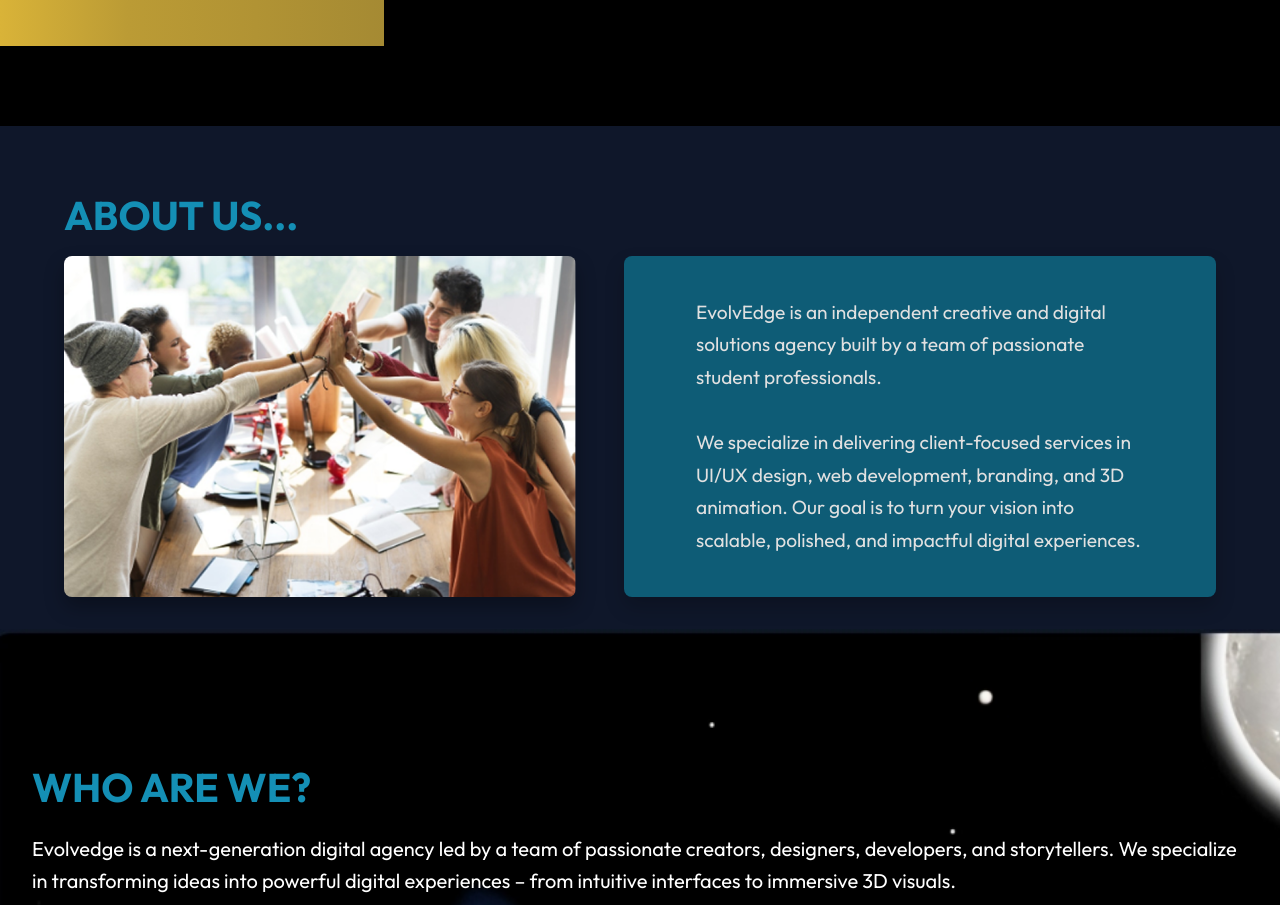
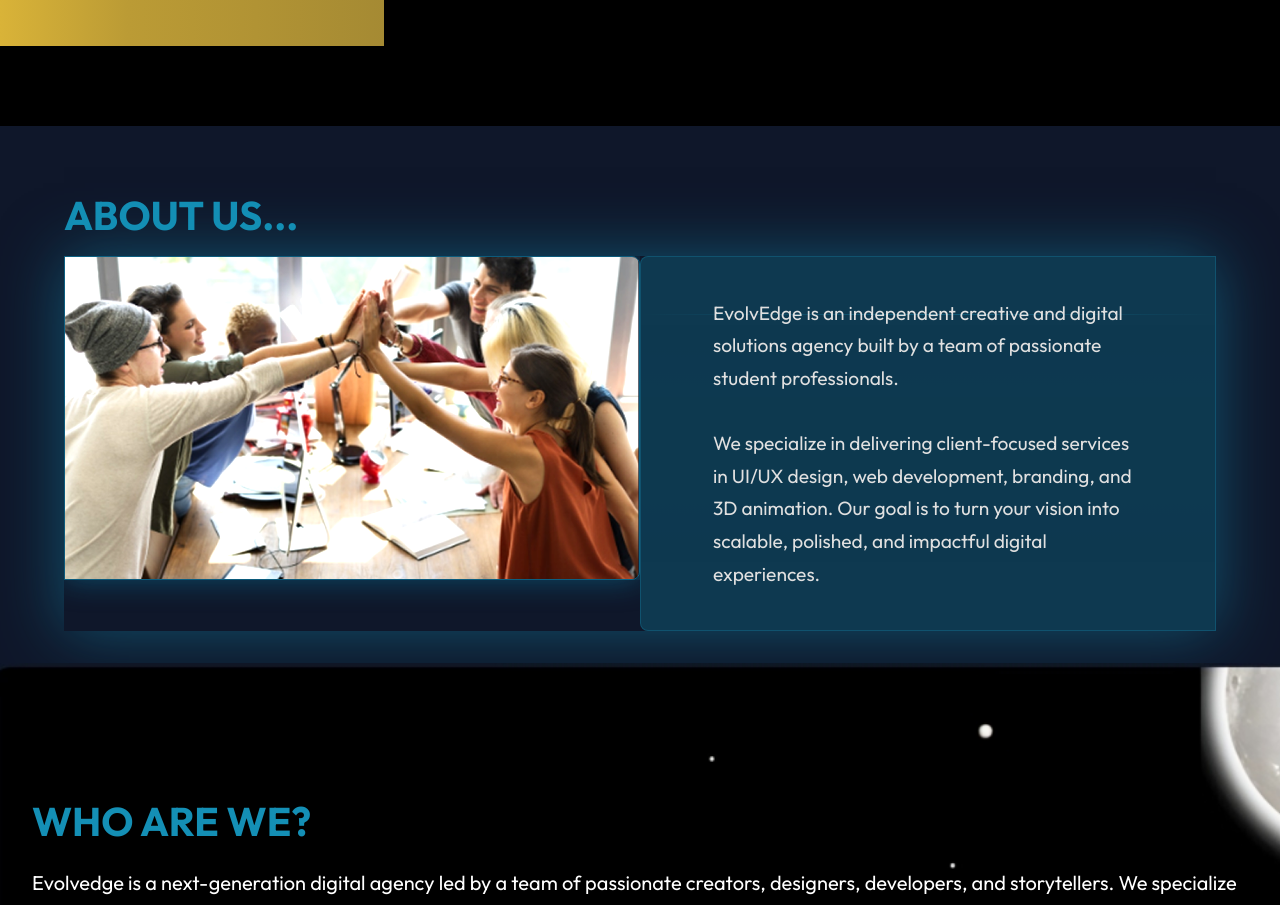
Before and after one commit to omchaturvedi0412/Evolve-Edge, a React (Create React App) app: page / in a window 1280 px wide. Shown: the part 1660-2565 px from the top of the page. Built offline with nearby package versions, Linux system fonts and the light colour scheme.

Commit message:
Updated project with recent changes

```diff
--- a/public/index.html
+++ b/public/index.html
@@ -24,7 +24,7 @@
       work correctly both with client-side routing and a non-root public URL.
       Learn how to configure a non-root public URL by running `npm run build`.
     -->
-    <title>React App</title>
+    <title>EvolveEdge</title>
   </head>
   <body>
     <noscript>You need to enable JavaScript to run this app.</noscript>
--- a/src/components/AboutUs.jsx
+++ b/src/components/AboutUs.jsx
@@ -6,10 +6,12 @@
   const [typedText, setTypedText] = useState("");
   const fullText = "ABOUT US....";
   const titleRef = useRef(null);
+  const containerRef = useRef(null);
   const observerRef = useRef(null);
   const intervalRef = useRef(null);
 
   useEffect(() => {
+    // Typing animation for title
     observerRef.current = new IntersectionObserver(
       ([entry]) => {
         if (entry.isIntersecting) {
@@ -26,7 +28,7 @@
                 return prev;
               }
             });
-          }, 60); // Adjust typing speed here (60ms per character)
+          }, 60);
         } else {
           clearInterval(intervalRef.current);
         }
@@ -38,11 +40,29 @@
       observerRef.current.observe(titleRef.current);
     }
 
+    // Holographic animation observer
+    const containerObserver = new IntersectionObserver((entries) => {
+      entries.forEach(entry => {
+        if (entry.isIntersecting) {
+          entry.target.classList.add(styles.holographicActive);
+        } else {
+          entry.target.classList.remove(styles.holographicActive);
+        }
+      });
+    }, { threshold: 0.1 });
+
+    if (containerRef.current) {
+      containerObserver.observe(containerRef.current);
+    }
+
     return () => {
       if (observerRef.current && titleRef.current) {
         observerRef.current.unobserve(titleRef.current);
       }
       clearInterval(intervalRef.current);
+      if (containerRef.current) {
+        containerObserver.unobserve(containerRef.current);
+      }
     };
   }, []);
 
@@ -52,12 +72,14 @@
         <h1 className={styles.leftHeading} ref={titleRef}>
           {typedText}
         </h1>
-        <div className={styles.aboutContainer}>
-          <div className={styles.aboutImage}>
-            <img
-              src={aboutImage}
-              alt="Team High Five"
-            />
+        <div className={styles.aboutContainer} ref={containerRef}>
+          <div className={styles.aboutImageWrapper}>
+            <div className={styles.aboutImage}>
+              <img
+                src={aboutImage}
+                alt="Team High Five"
+              />
+            </div>
           </div>
           <div className={styles.aboutText}>
             <p>
--- a/src/components/AboutUs.module.css
+++ b/src/components/AboutUs.module.css
@@ -5,6 +5,8 @@
   color: white;
   padding: 2rem 0;
   font-family: 'Outfit', sans-serif;
+  overflow: hidden;
+  position: relative;
 }
 
 .sectionContent {
@@ -23,53 +25,213 @@
 .aboutContainer {
   display: flex;
   flex-direction: column;
-  align-items: center;
+  align-items: stretch;
   gap: 2rem;
   width: 100%;
   box-sizing: border-box;
+  position: relative;
 }
 
-@media (min-width: 768px) {
-  .aboutContainer {
-    flex-direction: row;
-    justify-content: center;
-    align-items: stretch;
-    gap: 3rem;
+.aboutContainer.holographicActive {
+  animation: hologramAppear 1.5s forwards;
+}
+
+@keyframes hologramAppear {
+  0% {
+    opacity: 0;
+    transform: translateY(20px);
+  }
+  50% {
+    opacity: 0.8;
+    box-shadow: 0 0 30px rgba(20, 143, 181, 0.3);
+  }
+  100% {
+    opacity: 1;
+    transform: translateY(0);
+    box-shadow: 0 0 60px rgba(20, 143, 181, 0.5);
   }
 }
 
+.aboutImageWrapper {
+  flex: 1;
+  margin: 0 -5%;
+  overflow: hidden;
+}
+
 .aboutImage {
-  flex: 1;
   display: flex;
   justify-content: center;
+  position: relative;
+  width: 100%;
 }
 
 .aboutImage img {
   width: 100%;
-  max-width: 600px;
+  max-width: none;
   height: auto;
+  min-height: 300px;
+  object-fit: cover;
+  object-position: center;
   aspect-ratio: 16/9;
-  object-fit: cover;
-  box-shadow: 0 10px 20px rgba(0, 0, 0, 0.3);
-  border-radius: 8px;
+  border-radius: 0;
+  transition: all 0.5s ease;
+  position: relative;
+  z-index: 2;
+}
+
+.holographicActive .aboutImage img {
+  border: 1px solid rgba(20, 143, 181, 0.5);
+  box-shadow: 0 0 30px rgba(20, 143, 181, 0.4);
+  filter: contrast(1.1) brightness(1.1);
+}
+
+.aboutImage::before {
+  content: '';
+  position: absolute;
+  top: 0;
+  left: 0;
+  right: 0;
+  bottom: 0;
+  background: linear-gradient(
+    135deg,
+    rgba(20, 143, 181, 0.1) 0%,
+    transparent 20%,
+    transparent 80%,
+    rgba(20, 143, 181, 0.1) 100%
+  );
+  z-index: 1;
+  opacity: 0;
+  transition: opacity 0.5s ease;
+}
+
+.holographicActive .aboutImage::before {
+  opacity: 1;
+  animation: hologramScan 3s linear infinite;
+}
+
+@keyframes hologramScan {
+  0% {
+    background-position: 0 0;
+  }
+  100% {
+    background-position: 0 100%;
+  }
 }
 
 .aboutText {
   flex: 1;
   max-width: 600px;
-  background-color: #0e5c76;
+  background-color: rgba(14, 92, 118, 0.7);
   padding: 2rem;
-  box-shadow: 0 10px 20px rgba(0, 0, 0, 0.2);
   border-radius: 8px;
   display: flex;
   align-items: center;
+  position: relative;
+  overflow: hidden;
+  border: 1px solid rgba(20, 143, 181, 0.3);
+  margin: 0 5%;
+}
+
+.holographicActive .aboutText {
+  background-color: rgba(14, 92, 118, 0.5);
+}
+
+.aboutText::before {
+  content: '';
+  position: absolute;
+  top: 0;
+  left: 0;
+  right: 0;
+  height: 1px;
+  background: linear-gradient(
+    90deg,
+    transparent,
+    rgba(20, 143, 181, 0.6),
+    transparent
+  );
+  animation: scanline 6s linear infinite;
+  opacity: 0;
+}
+
+.holographicActive .aboutText::before {
+  opacity: 0.7;
+}
+
+@keyframes scanline {
+  0% {
+    top: 0;
+  }
+  100% {
+    top: 100%;
+  }
+}
+
+.aboutText::after {
+  content: '';
+  position: absolute;
+  top: 0;
+  left: 0;
+  right: 0;
+  bottom: 0;
+  background: linear-gradient(
+    0deg,
+    transparent 0%,
+    rgba(20, 143, 181, 0.1) 50%,
+    transparent 100%
+  );
+  animation: flicker 8s linear infinite;
+  opacity: 0;
+}
+
+.holographicActive .aboutText::after {
+  opacity: 0.3;
+}
+
+@keyframes flicker {
+  0%, 19%, 21%, 23%, 25%, 54%, 56%, 100% {
+    opacity: 0.1;
+  }
+  20%, 22%, 24%, 55% {
+    opacity: 0.3;
+  }
 }
 
 .aboutText p {
-  font-size: clamp(1rem, 2vw, 1.2rem); /* Increased from 0.85rem to 1rem base size */
+  font-size: clamp(1rem, 2vw, 1.2rem);
   line-height: 1.7;
   color: #e0e0e0;
   margin: 0;
+  position: relative;
+  z-index: 2;
+}
+
+/* Desktop styles */
+@media (min-width: 768px) {
+  .aboutContainer {
+    flex-direction: row;
+    align-items: stretch;
+    gap: 0;
+  }
+
+  .aboutImageWrapper {
+    margin: 0;
+    flex: 1;
+    overflow: hidden;
+  }
+
+  .aboutImage img {
+    border-radius: 0 8px 8px 0;
+    min-height: 100%;
+    width: 100%;
+    height: 100%;
+    object-fit: cover;
+  }
+
+  .aboutText {
+    border-radius: 8px 0 0 8px;
+    margin: 0;
+    max-width: 50%;
+  }
 }
 
 @media (min-width: 1024px) {
@@ -77,3 +239,31 @@
     padding: 2.5rem;
   }
 }
+
+/* Holographic particles effect */
+.holographicActive .aboutImage::after {
+  content: '';
+  position: absolute;
+  width: 2px;
+  height: 2px;
+  background: rgba(20, 143, 181, 0.8);
+  border-radius: 50%;
+  animation: floatParticles 3s ease-in infinite;
+  box-shadow:
+    0 0 5px 1px rgba(20, 143, 181, 0.8),
+    0 0 10px 2px rgba(20, 143, 181, 0.6);
+}
+
+@keyframes floatParticles {
+  0% {
+    transform: translateY(0) translateX(0);
+    opacity: 0;
+  }
+  10% {
+    opacity: 0.5;
+  }
+  100% {
+    transform: translateY(-100px) translateX(20px);
+    opacity: 0;
+  }
+}
--- a/src/components/DesignServices.module.css
+++ b/src/components/DesignServices.module.css
@@ -45,7 +45,7 @@
 
 .column li {
   margin-bottom: 0.8rem;
-  font-size: clamp(0.9rem, 2vw, 1.1rem);
+  font-size: clamp(1.3rem, 2vw, 1.1rem);
   position: relative;
 }
 
--- a/src/components/ThreeDServices.module.css
+++ b/src/components/ThreeDServices.module.css
@@ -49,7 +49,7 @@
 
 .column li {
   margin-bottom: 0.5rem;
-  font-size: clamp(0.9rem, 1.5vw, 1rem);
+  font-size: clamp(1.3rem, 1.5vw, 1rem);
 }
 
 .toolsContainer {
@@ -75,7 +75,7 @@
 
 .toolsList li {
  margin-bottom: 0.8rem;
-  font-size: clamp(1.2rem, 1.5vw, 1rem);
+  font-size: clamp(1.3rem, 1.5vw, 1rem);
 }
 .toolsList ul {
 display: grid;
--- a/src/components/WebServices.module.css
+++ b/src/components/WebServices.module.css
@@ -30,7 +30,7 @@
 }
 
 .column h3 {
-  font-size: clamp(1.2rem, 2vw, 1.5rem);
+  font-size: clamp(1.6rem, 2vw, 1.5rem);
   margin-bottom: 1rem;
   padding-bottom: 0.5rem;
   border-bottom: 1px solid rgba(255, 255, 255, 0.3);
@@ -43,7 +43,7 @@
 
 .column li {
   margin-bottom: 0.8rem;
-  font-size: clamp(0.9rem, 1.5vw, 1rem);
+  font-size: clamp(1.2rem, 1.5vw, 0.3rem);
 }
 
 .additionalServices {
@@ -76,7 +76,7 @@
 
 .extraColumns li {
   margin-bottom: 0.8rem;
-  font-size: clamp(0.9rem, 1.5vw, 1rem);
+  font-size: clamp(1.3rem, 1.5vw, 1rem);
 }
 
 /* Medium screens (tablets) */
```
Also changed, not shown: 1 other file (tests, documents, lock files or other folders).
